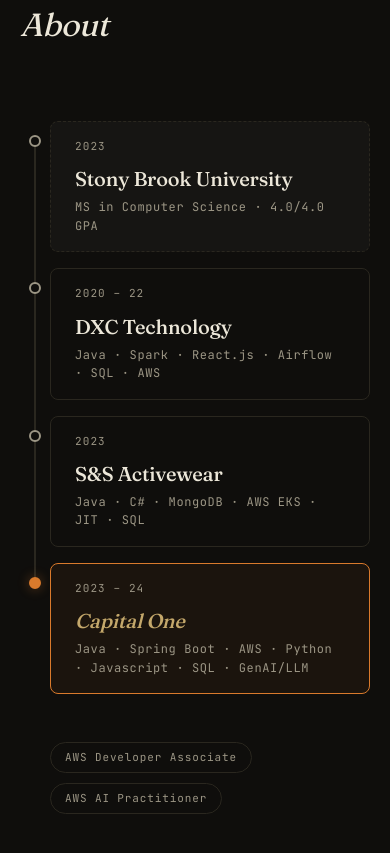
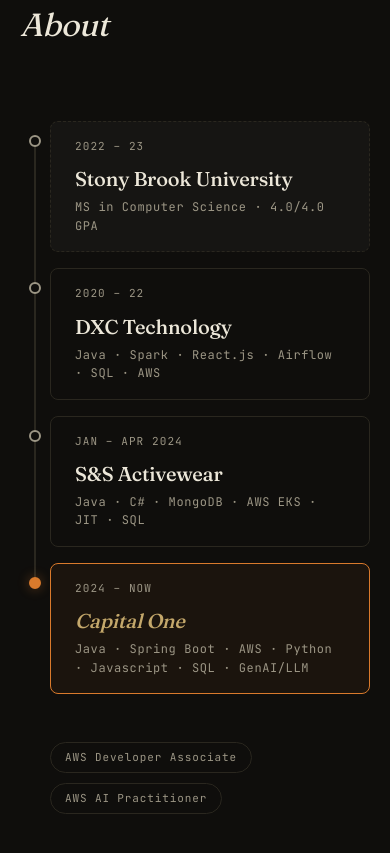
Before and after one commit to NITHINREDI/portfolio, a React (Vite) app: page / in a window 390 px wide. Shown: the part 3480-4333 px from the top of the page. Built offline with nearby package versions, Linux system fonts and the light colour scheme.

Commit message:
timeline with tech stacks

```diff
--- a/src/App.jsx
+++ b/src/App.jsx
@@ -96,7 +96,7 @@
           <a href="#skills">Stack</a>
           <a href="#contact">Contact</a>
         </nav>
-        <a className="resume-btn" href="/resume.pdf" target="_blank" rel="noreferrer">
+        <a className="resume-btn" href="Nithin_reddy_resume.pdf" target="_blank" rel="noreferrer">
           Résumé →
         </a>
       </header>
--- a/src/styles.css
+++ b/src/styles.css
@@ -445,11 +445,10 @@
     display: block;
     margin-bottom: 8px;
   }
-  .tl-item:nth-child(1) .tl-card::before { content: '2023'; }
+  .tl-item:nth-child(1) .tl-card::before { content: '2022 – 23'; }
   .tl-item:nth-child(2) .tl-card::before { content: '2020 – 22'; }
-  .tl-item:nth-child(3) .tl-card::before { content: '2023'; }
-  .tl-item:nth-child(4) .tl-card::before { content: '2023 – 24'; }
-  .tl-item:nth-child(5) .tl-card::before { content: '2024 – NOW'; }
+  .tl-item:nth-child(3) .tl-card::before { content: 'JAN – APR 2024'; }
+  .tl-item:nth-child(4) .tl-card::before { content: '2024 – NOW'; }
   .tl-certs {
     padding-left: 30px;
   }
```
